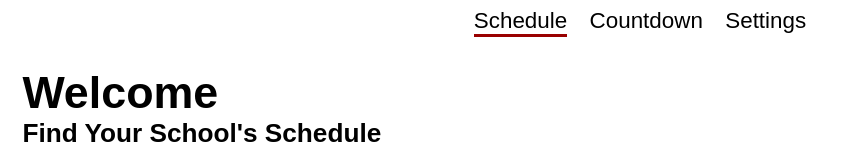
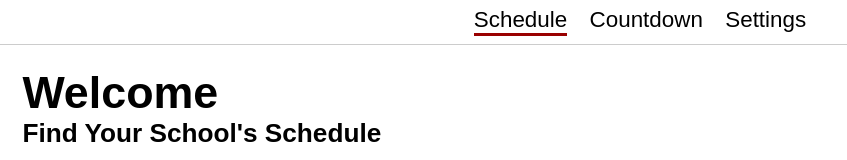
Before and after one commit to hman124/bell-countdown, a React (Vite) app: page / in a window 1280 px wide. Shown: the top 160 px of the page, without its empty margins (0-847 px from the left). Built offline with nearby package versions, Linux system fonts and the light colour scheme; a web font is replaced by a local one.

Commit message:
upadating styles

```diff
--- a/src/components/BellCountdown.jsx
+++ b/src/components/BellCountdown.jsx
@@ -177,9 +177,17 @@ class BellCountdown extends React.Component {
       document.title = `Bell Countdown`;
     }
 
+    const styles = buildStyles({
+      pathColor: props.theme.main,
+      textColor: props.theme.main,
+      trailColor: props.theme.type == "light" ? "#aaa" : "#fff",
+      backgroundColor: "#aaaaaa",
+    });
+
     return {
       clock: getClock(),
-      countdown: count
+      countdown: count,
+      styles
     };
   }
 
--- a/src/components/Settings.jsx
+++ b/src/components/Settings.jsx
@@ -335,8 +335,6 @@ export default class Settings extends React.Component {
             ) : (
               <p>Nothing yet. Add a countdown below.</p>
             )}
-            <hr />
-            <h3 className="heading">Create</h3>
             <button onClick={() => this.setState(s => ({ countdownModal: { open: true } }))}>
               <i className="fa fa-plus-circle"></i> Add Countdown
             </button>
@@ -542,7 +540,7 @@ export default class Settings extends React.Component {
     return (
       <div className="container Settings">
         {this.renderNav()}
-        <div className="settings-main">{this.renderPage()}</div>
+        <div className="settings-main"  style={this.state.navopen?{display:"none"}:{}}>{this.renderPage()}</div>
         <ToastContainer></ToastContainer>
       </div>
     );
--- a/src/styles/DateCountdown.css
+++ b/src/styles/DateCountdown.css
@@ -28,7 +28,7 @@ ul.DateCountdown li p {
   float:right;
 }
 
-@media screen and (max-width: 800px) {
+@media screen and (max-width: 600px) {
   ul.DateCountdown li {
     width:100%;
     display: block;
--- a/src/styles/Modal.css
+++ b/src/styles/Modal.css
@@ -10,7 +10,7 @@
   position: fixed;
   top: 0;
   left: 0;
-  z-index: 300;
+  z-index: 9999999999999;
 
   display: grid;
   place-items: center;
--- a/src/styles/Settings.css
+++ b/src/styles/Settings.css
@@ -112,13 +112,14 @@ div.color {
 }
 
 .mobilenavitems {
-  position:absolute;
+  /* position:absolute; */
   width: 100%;
   background-color:var(--theme-background);
   padding: 1rem;
-  z-index: 80000;
+  z-index: 800;
   height: calc(var(--main-height) - (2.5rem));
-  left:0;
+  /* left:0; */
+  /* top: var(--nav-height); */
   bottom: 1rem;
   font-size: 1rem;
 }
@@ -143,6 +144,9 @@ div.color {
     border:none;
     height:auto;
     border-bottom: 2px var(--theme-main) solid;
+
+    position: relative;
+    z-index: 4000;
   }
   .settings-main {
     margin-top:0;
--- a/src/styles/index.css
+++ b/src/styles/index.css
@@ -19,9 +19,9 @@
 :root {
     font-size: 2rem;
     --nav-height: 2rem;
-    --footer-height: 0;
-    --main-height: calc(100vh - (var(--nav-height) + var(--footer-height) + env(safe-area-inset-bottom)));
-    --main-height: calc(100svh - (var(--nav-height) + var(--footer-height) + env(safe-area-inset-bottom)));
+    --footer-height: 0rem;
+    --main-height: calc(100vh - (var(--nav-height) + var(--footer-height)));
+    --main-height: calc(100svh - (var(--nav-height) + var(--footer-height)));
 
     --theme-main: rgb(57, 107, 243);
     --theme-text: black;
@@ -52,7 +52,7 @@ nav.home-nav {
     top:0;
     left:0;
     z-index: 4;
-
+    border-bottom: 1px #ccc solid;
     background-color: var(--theme-background);
     transition: box-shadow 0.3s;
 }
@@ -239,7 +239,7 @@ hr {
 
 .container.center {
     margin: auto;
-    width: min(20rem, 100vw - 2rem);
+    width: min(800px, 100vw - 2rem);
 }
 
 .oneline {
--- a/src/themes.json
+++ b/src/themes.json
@@ -1,6 +1,6 @@
 [
     {"main": "#990000", "text": "black", "background": "white", "contrast": "white", "type": "light", "name": "Crimson Light"},
-    {"main": "#ff9900", "text": "black", "background": "white", "contrast": "black", "type": "light", "name": "Orange Light"},
+    {"main": "#ff9900", "text": "black", "background": "white", "contrast": "white", "type": "light", "name": "Orange Light"},
     {"main": "#00cc99", "text": "black", "background": "white", "contrast": "white", "type": "light", "name": "Mint Light"},
     {"main": "#006666", "text": "black", "background": "white", "contrast": "white", "type": "light", "name": "Forest Light"},
     {"main": "#5F9EA0", "text": "black", "background": "white", "contrast": "white", "type": "light", "name": "Turquoise Light"},
```
